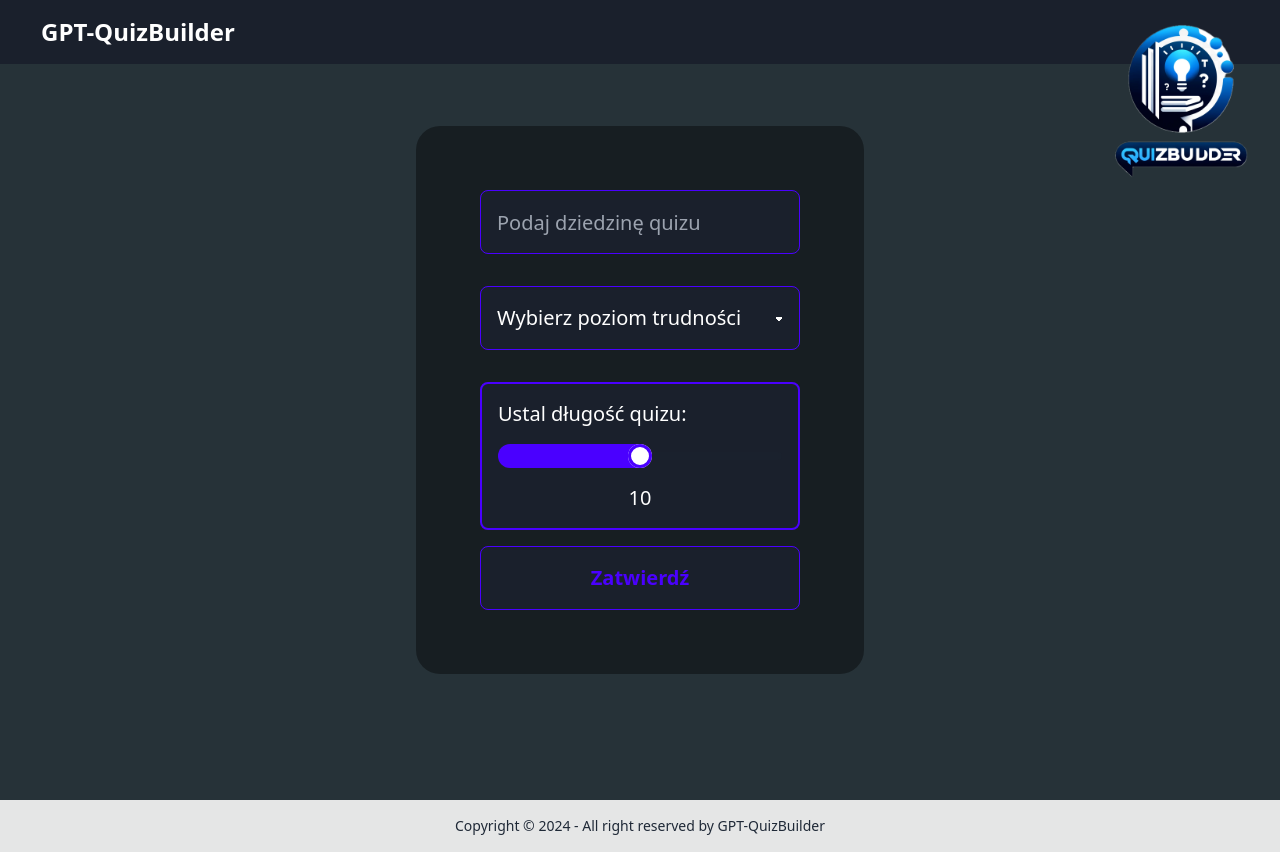
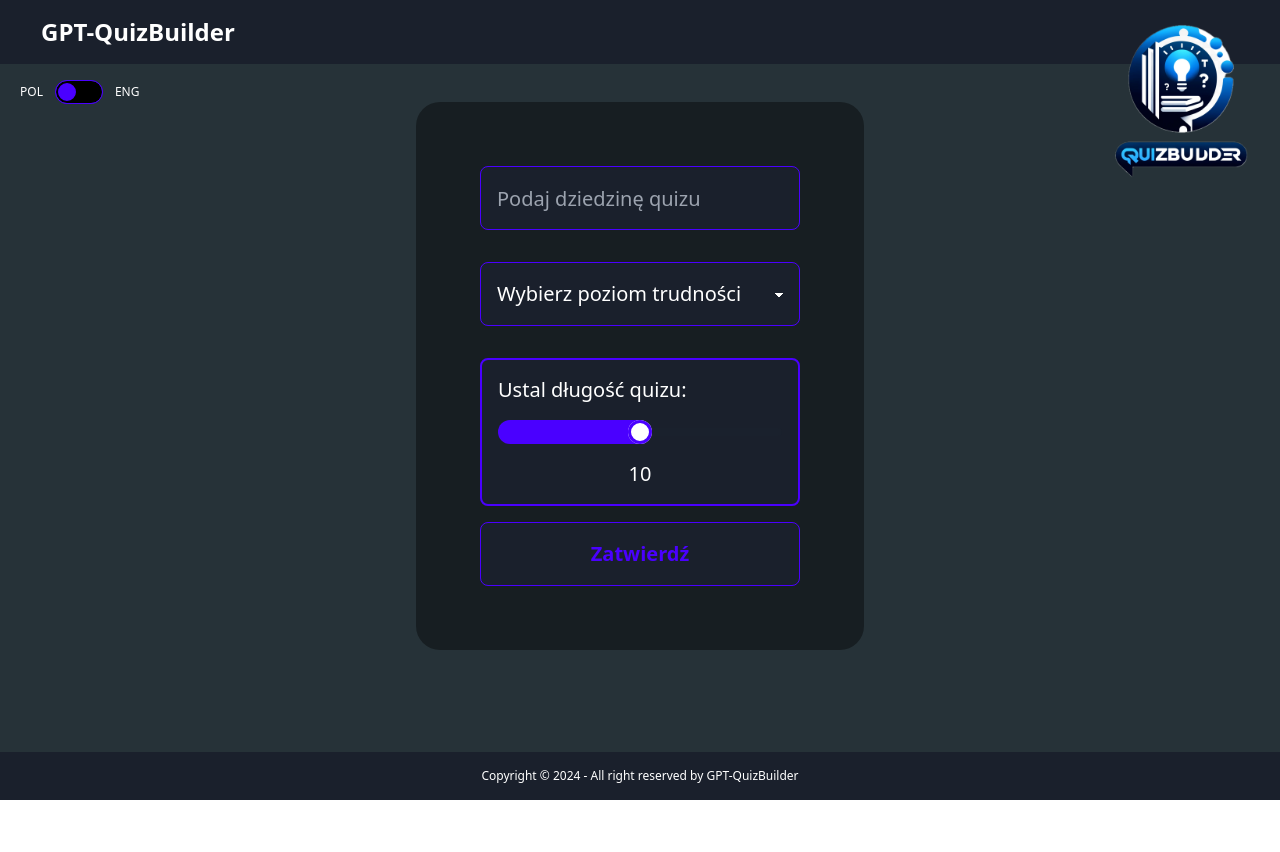
Before and after one commit to Adriann77/GPTQuizBuilder, a React (Vite) app: page / in a window 1280 px wide. After the commit the page ends 800 px from the top, so only its background shows below. Built offline with nearby package versions, Linux system fonts and the light colour scheme; no server answers.

Commit message:
add language switcher toogle

```diff
--- a/src/components/Footer.tsx
+++ b/src/components/Footer.tsx
@@ -1,10 +1,10 @@
-import { useState } from 'react';
-
 export const Footer = () => {
 	const currYear = new Date().getFullYear();
 
 	return (
-		<footer className='footer footer-center p-4 bg-base-300 text-base-content'>
+		<footer
+			className='footer footer-center p-4 bg-[#1A202C]
+         text-[#fff] text-xs h-[6vh] '>
 			<aside>
 				<p>Copyright © {currYear} - All right reserved by GPT-QuizBuilder</p>
 			</aside>
--- /dev/null
+++ b/src/components/LanguageSwitcher.tsx
@@ -0,0 +1,12 @@
+export const LanguageSwitcher = () => {
+	return (
+		<div className='absolute top-[10%] left-5 flex gap-3 text-xs items-center'>
+			<p>POL</p>
+			<input
+				type='checkbox'
+				className=' toggle [--tglbg:black] bg-primary hover:bg-primary border-primary'
+			/>
+			<p>ENG</p>
+		</div>
+	);
+};
--- a/src/components/MainLayout.tsx
+++ b/src/components/MainLayout.tsx
@@ -1,5 +1,5 @@
 
 
 export const MainLayout = ({ children }: React.PropsWithChildren) => {
-	return <div className='flex h-[100vh] items-center justify-center bg-[#263238] flex-col poppins text-white'>{children}</div>;
+	return <div className='flex h-[94vh] items-center justify-center bg-[#263238] flex-col poppins text-white'>{children}</div>;
 };
--- a/src/views/MainPage/MainPage.tsx
+++ b/src/views/MainPage/MainPage.tsx
@@ -4,6 +4,7 @@ import { Form } from '../../components/Form';
 import { Header } from '../../components/Header';
 import { MainLayout } from '../../components/MainLayout';
 import { Footer } from '../../components/Footer';
+import { LanguageSwitcher } from '../../components/LanguageSwitcher';
 
 export const MainPage = () => {
 	const [quizParams, setQuizParams] = useState({ genre: '', diff: '', length: 0 });
@@ -23,6 +24,7 @@ export const MainPage = () => {
 	return (
 		<>
 			<MainLayout>
+				<LanguageSwitcher />
 				<Header />
 				{isFormShown && <Form userAnswer={getData} />}
 				{!isFormShown && (
```
